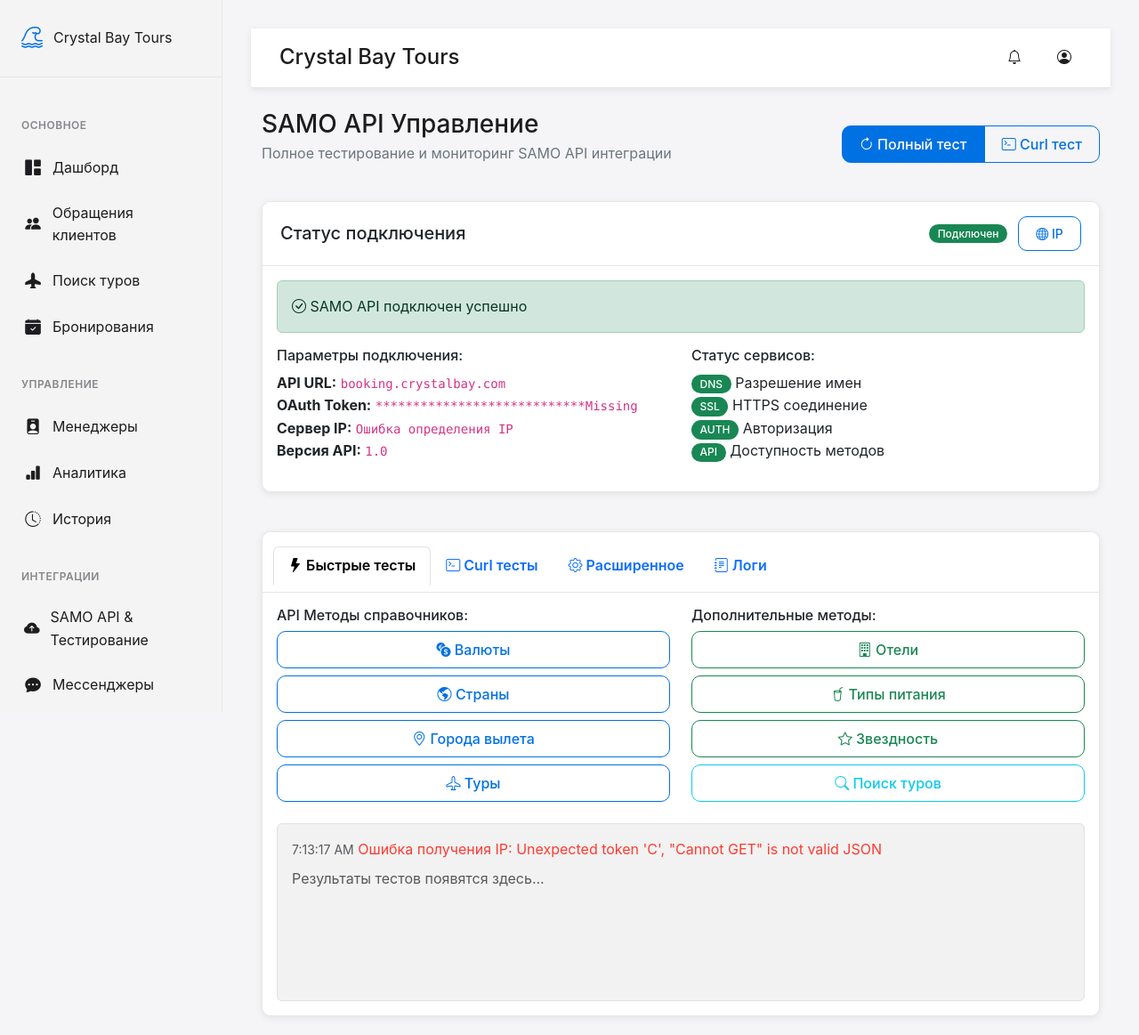
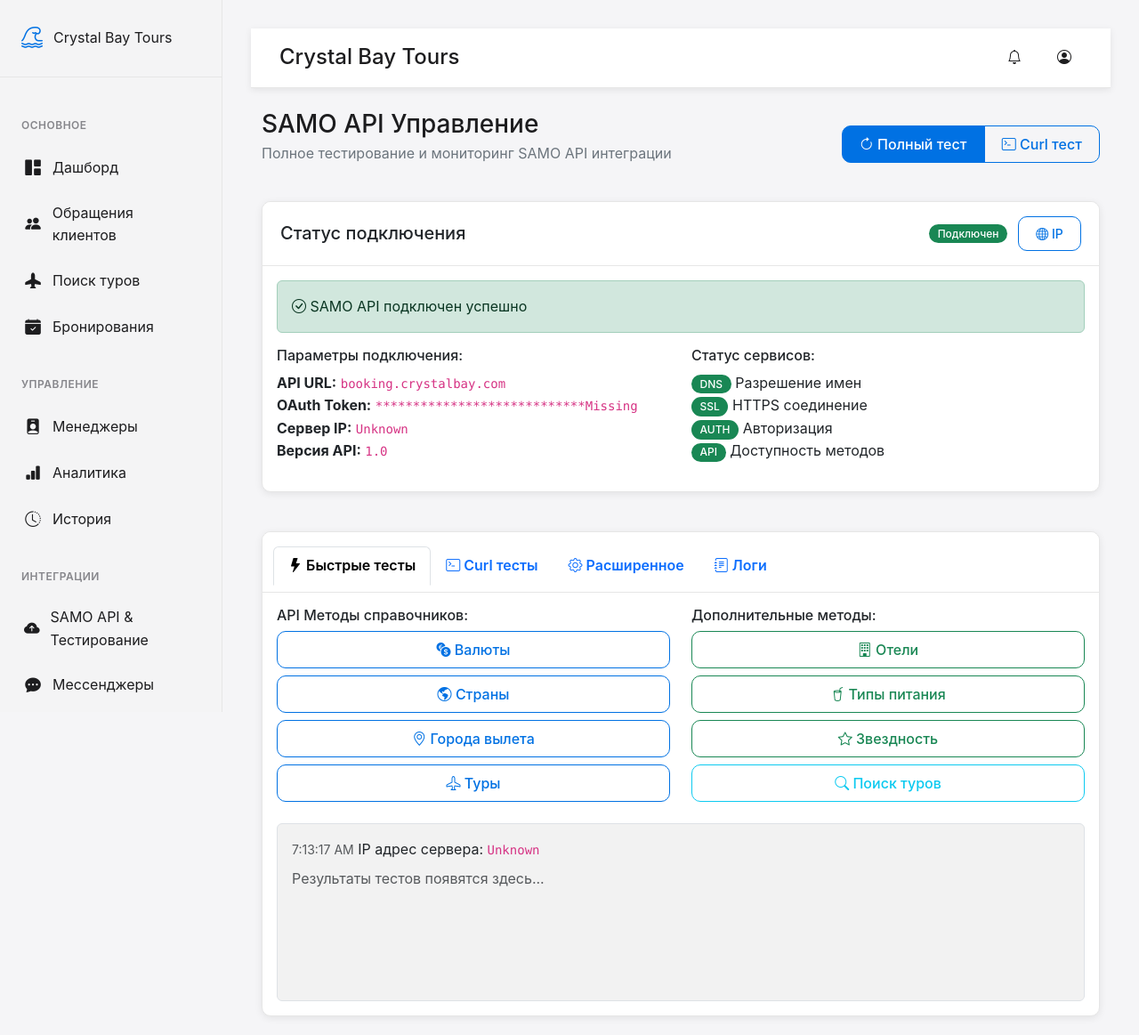
Before and after one commit to azrailbeat/crystalbay, a Flask app: page /samo-testing in a window 1280 px wide. Shown: the top 1163 px of the page at 89% size. Run offline with Flask 3, Linux system fonts and the light colour scheme; data that the repository does not hold is empty.

Commit message:
Update server diagnostics to display external IP address
Modify `/api/samo/get-ip` endpoint call to `/api/diagnostics/server` and update IP retrieval logic to `data.external_ip` in `samo_testing.html`.

Replit-Commit-Author: Agent
Replit-Commit-Session-Id: 3827c900-35ba-43e4-84ab-db1ea7489061
Replit-Commit-Checkpoint-Type: full_checkpoint
Replit-Commit-Screenshot-Url: https://storage.googleapis.com/screenshot-production-us-central1/032c9b0c-f330-4a4a-9015-086d560fea64/3827c900-35ba-43e4-84ab-db1ea7489061/X0UE5zu

```diff
--- a/templates/samo_testing.html
+++ b/templates/samo_testing.html
@@ -482,9 +482,9 @@ async function runServerDiagnostics() {
 // Connection status functions
 async function checkCurrentIP() {
     try {
-        const response = await fetch('/api/samo/get-ip');
+        const response = await fetch('/api/diagnostics/server');
         const data = await response.json();
-        currentServerIP = data.ip || 'Неизвестно';
+        currentServerIP = data.external_ip || 'Неизвестно';
         document.getElementById('server-ip').textContent = currentServerIP;
 
         logToResults('test-results', `IP адрес сервера: <code>${currentServerIP}</code>`, 'info');
```
